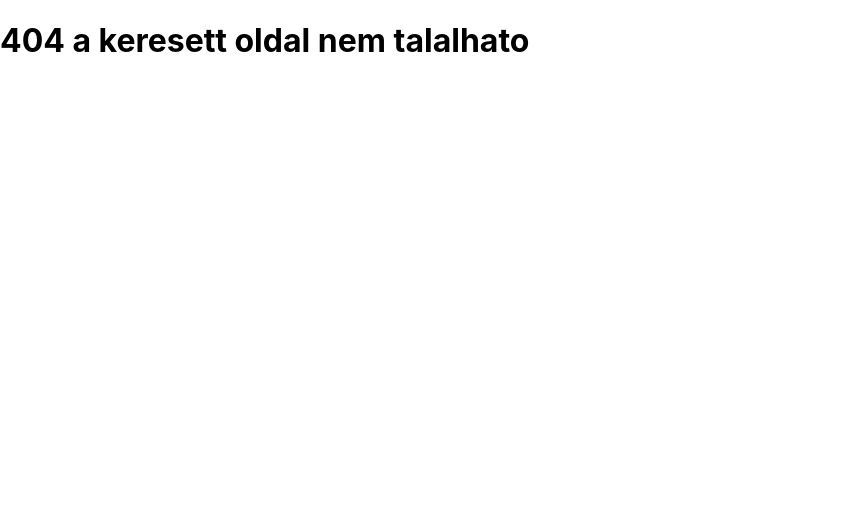
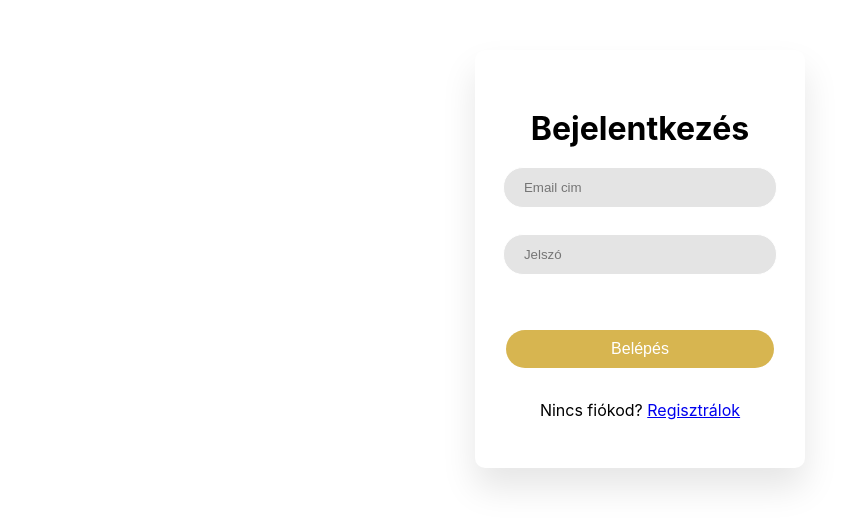
Before and after one commit to Nagydani11/CentralStrength-Gym, a React (Create React App) app: page /login in a window 1280 px wide. Before the commit this address had no page. Shown: the top 526 px of the page, without its empty margins (0-865 px from the left). Built offline with nearby package versions, Linux system fonts and the light colour scheme.

Commit message:
Login component

```diff
--- a/src/Public/Components/Header/Header.js
+++ b/src/Public/Components/Header/Header.js
@@ -29,6 +29,9 @@ export default function Header() {
 					<li>
 						<a href="/registration">Registration</a>
 					</li>
+					<li>
+						<a href="/login">Login</a>
+					</li>
 				</ul>
 			</div>
 		</>
--- /dev/null
+++ b/src/Public/Components/Login/Login.js
@@ -0,0 +1,55 @@
+import React from "react";
+import './login.css';
+
+export default function Login(){
+    return (
+		<>
+			<main className="loginMain">
+				<section>
+					<div className="wrapper">
+						<form>
+							<div>
+								<h1 className="login-h1">Bejelentkezés</h1>
+								<label htmlFor="email-address"></label>
+								<p>
+									<input
+										className="login-input"
+										id="email-address"
+										name="email"
+										type="email"
+										required
+										placeholder="Email cim"
+									/>
+								</p>
+							</div>
+
+							<div>
+								<label htmlFor="password"></label>
+								<p>
+									<input
+										className="login-input"
+										id="password"
+										name="password"
+										type="password"
+										required
+										placeholder="Jelszó"
+									/>
+								</p>
+							</div>
+
+							<div>
+								<button className="login-button">
+									Belépés
+								</button>
+							</div>
+						</form>
+
+						<p className="text-sm text-white text-center">
+							Nincs fiókod? <a href="/registration">Regisztrálok</a>
+						</p>
+					</div>
+				</section>
+			</main>
+		</>
+	);
+}
--- /dev/null
+++ b/src/Public/Components/Login/login.css
@@ -0,0 +1,48 @@
+.wrapper{
+    width: 330px;
+    padding: 2rem 1rem;
+    margin: 50px auto;
+    background-color: rgb(255, 255, 255);
+    border-radius: 10px;
+    text-align: center;
+    box-shadow: 0 20px 35px rgba(0, 0, 0, 0.1);
+}
+
+
+.login-h1{
+    font-size: 2rem;
+    margin-bottom: 1.2rem;
+}
+
+.login-input{
+    width: 92%;
+    outline: none;
+    border: 1px solid #fff;
+    padding: 12px 20px;
+    margin-bottom: 10px;
+    border-radius: 20px;
+    background: #e4e4e4;
+}
+
+.login-button{
+    font-size: 1rem;
+    margin-top: 1.8rem;
+    padding: 10px;
+    border-radius: 20px;
+    outline: none;
+    border: none;
+    width: 90%;
+    color: #fff;
+    background-color: var(--clr-light-brown);
+    cursor: pointer;
+    margin-bottom: 1rem;
+}
+
+
+.login-button:hover{
+    background:#b99c45;
+}
+
+.login-input:focus{
+    border: 1px solid rgb(192, 192, 192)
+}
--- a/src/Public/Components/Registration/Registration.js
+++ b/src/Public/Components/Registration/Registration.js
@@ -39,7 +39,7 @@ export default function Registration(){
                             </form>
 
                             <p>
-                                Van már fiókod? Belépek
+                                Van már fiókod? <a href="/login">Belépek</a>
                             </p>
                         </div>
                     </div>
--- a/src/index.js
+++ b/src/index.js
@@ -11,6 +11,7 @@ import Support from './Public/Components/Support/Support';
 import Grouplessons from './Public/Components/Group lessons/GroupLessons';
 import Train from './Public/Components/Train everywhere/Train';
 import Registration from './Public/Components/Registration/Registration';
+import Login from './Public/Components/Login/Login';
 
 const router = createBrowserRouter([
   {
@@ -45,6 +46,10 @@ const router = createBrowserRouter([
   {
     path:'/registration',
     element: <Registration />
+  },
+  {
+    path:'/login',
+    element: <Login />
   }
 ]);
 
```
